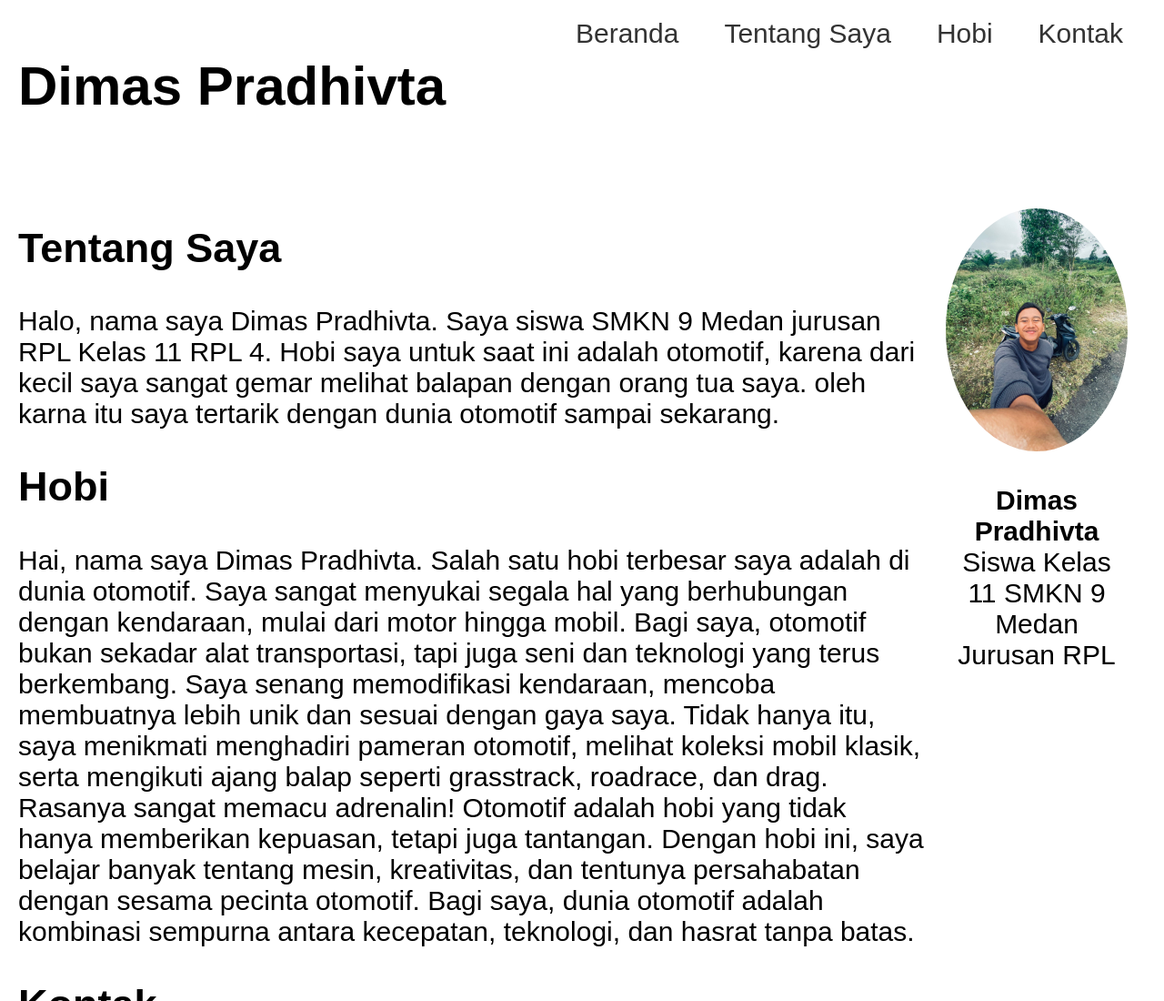
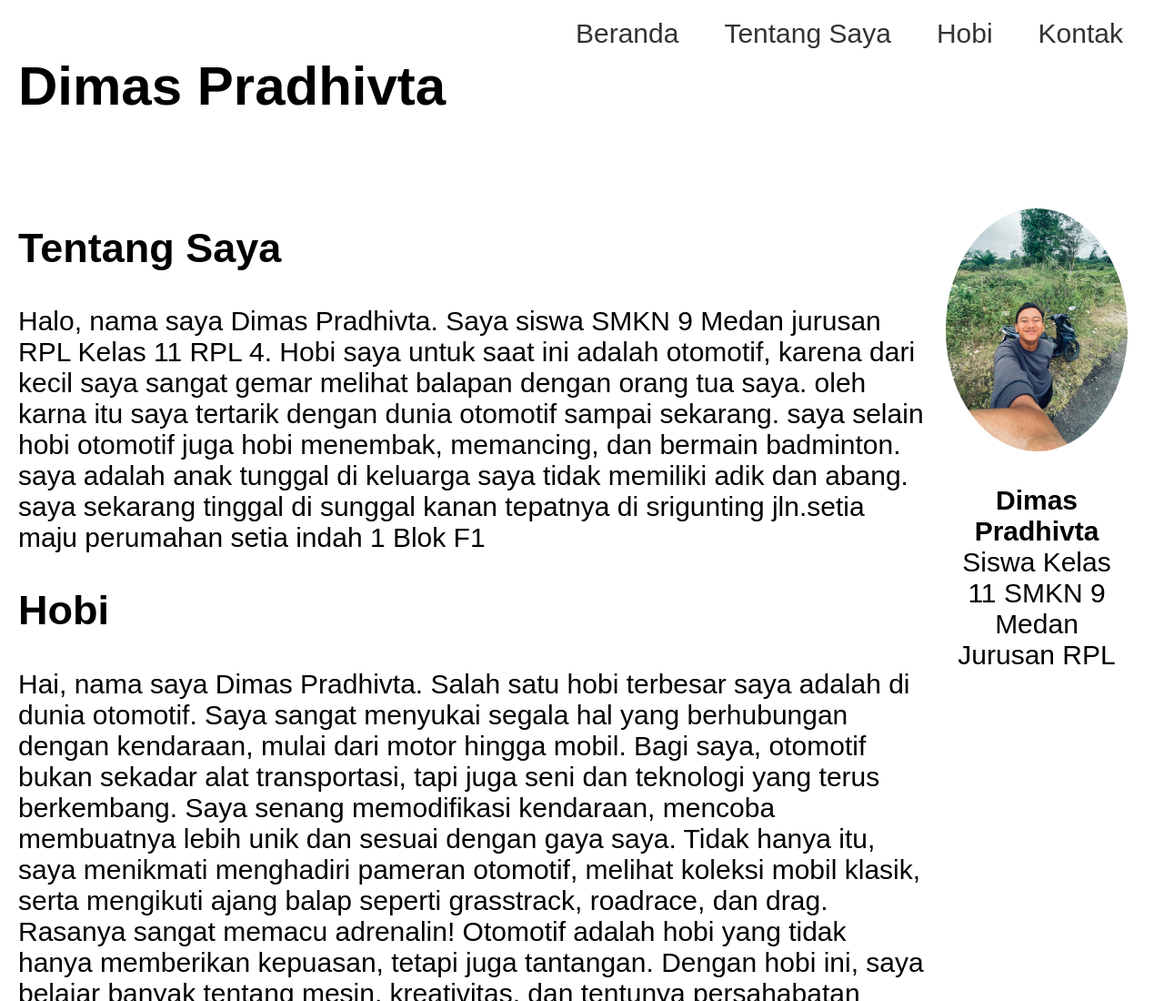
Before and after one commit to dimass211/SubmissonAkhir, a plain HTML site: page index.html in a window 1280 px wide. Shown: the top 1100 px of the page at 91% size. Drawn offline with Linux system fonts and the light colour scheme.

Commit message:
Update index.html

```diff
--- a/index.html
+++ b/index.html
@@ -22,7 +22,9 @@
     <main id="Beranda">
         <article>
             <h2 id="aboutme">Tentang Saya</h2>
-            <p>Halo, nama saya Dimas Pradhivta. Saya siswa SMKN 9 Medan jurusan RPL Kelas 11 RPL 4. Hobi saya untuk saat ini adalah otomotif, karena dari kecil saya sangat gemar melihat balapan dengan orang tua saya. oleh karna itu saya tertarik dengan dunia otomotif sampai sekarang.</p>
+            <p>Halo, nama saya Dimas Pradhivta. Saya siswa SMKN 9 Medan jurusan RPL Kelas 11 RPL 4. Hobi saya untuk saat ini adalah otomotif, karena dari kecil saya sangat gemar melihat balapan dengan orang tua saya.
+                oleh karna itu saya tertarik dengan dunia otomotif sampai sekarang. saya selain hobi otomotif juga hobi menembak, memancing, dan bermain badminton. saya adalah anak tunggal di keluarga saya tidak memiliki
+            adik dan abang. saya sekarang tinggal di sunggal kanan tepatnya di srigunting jln.setia maju perumahan setia indah 1 Blok F1 </p>
 
             <h2 id="Hobi">Hobi</h2>
             <p>Hai, nama saya Dimas Pradhivta. Salah satu hobi terbesar saya adalah di dunia otomotif. Saya sangat menyukai segala hal yang berhubungan dengan kendaraan, mulai dari motor hingga mobil. Bagi saya, otomotif bukan sekadar alat transportasi, tapi juga seni dan teknologi yang terus berkembang.
```
